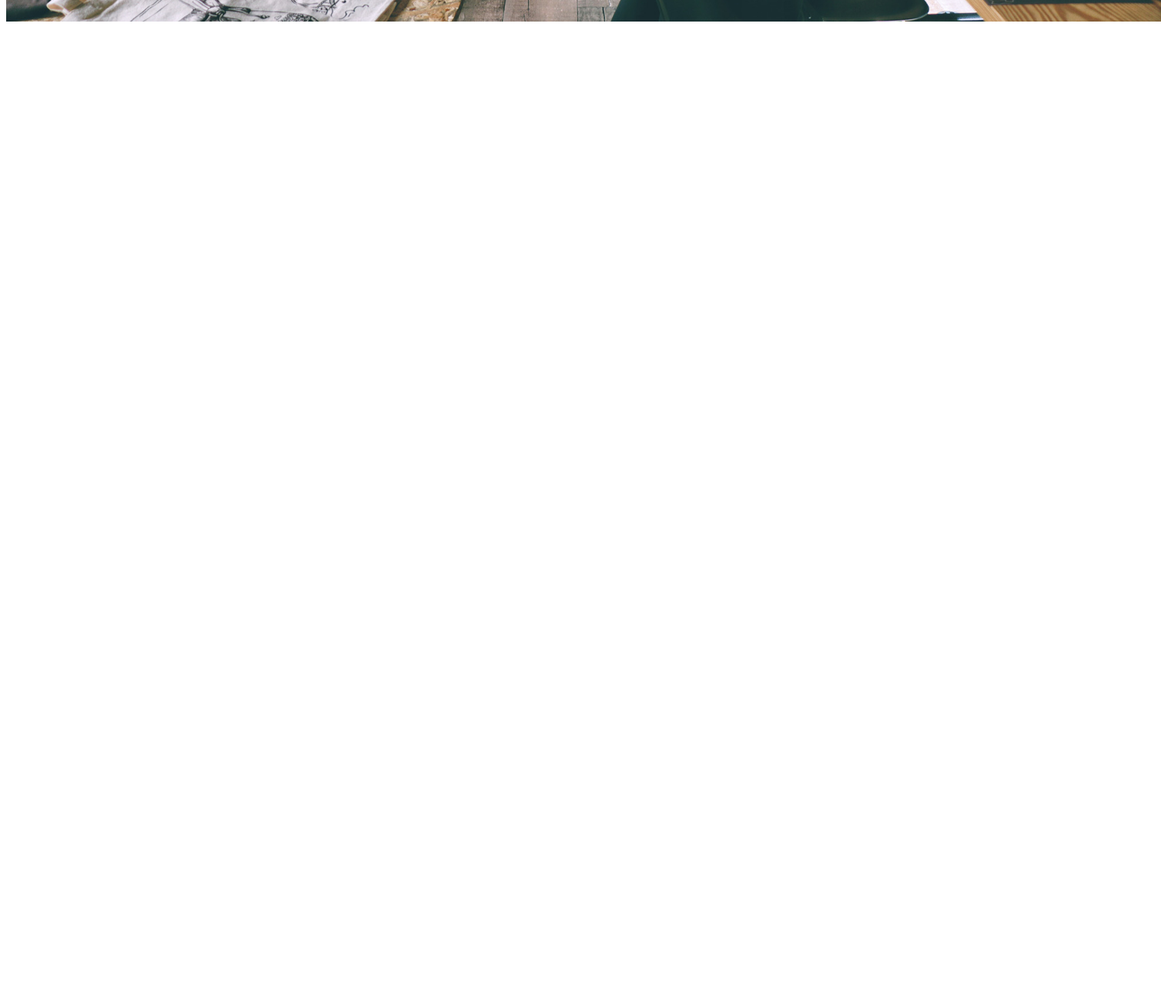
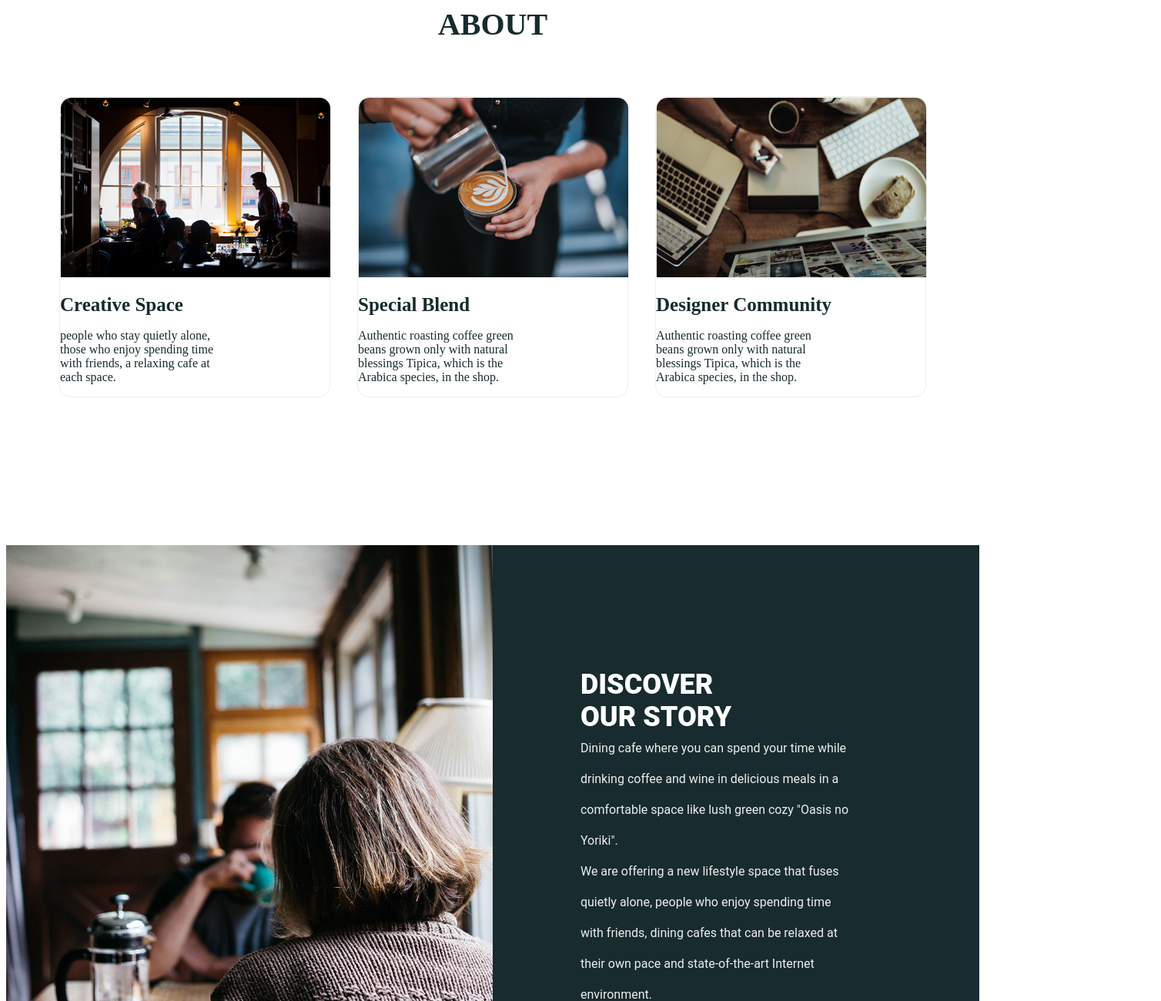
Before and after one commit to ayumiin/designcafe, a plain HTML site: page index.html in a window 1280 px wide. Shown: the part 980-2280 px from the top of the page at 77% size, 1508 px wide, since content can reach past the window. Before the commit the page ends 1008 px from the top, so only its background shows below. Drawn offline with Linux system fonts and the light colour scheme.

Commit message:
STORYまで

```diff
--- a/css/style.css
+++ b/css/style.css
@@ -1,20 +1,25 @@
+
+
 ul{
-    color: #eee;
+    color: #fff;
     margin-top: 0px;
     list-style: none;
     display: flex;
     justify-content:flex-end;
     margin-left: 950px;
     position: absolute;
+    font-family: 'Roboto', sans-serif;
 }
 
+
+
 li{
+    color: #fff;
     margin: 10px;
 }
 
 #slide{
     position: relative;
-    width: 100%;
 
 }
 
@@ -22,10 +27,145 @@ li{
     position: absolute;
     left: 0;
     top:0;
-    height: 1000px;
+    width: 100%;
+    height: 100vh;
+}
+
+#logo h{
+    position: absolute;
+    text-align: center;
+    width: 100%;
+    margin-top: 350px;
+    color: #fff;
+    font-size:90px;
+    font-weight: 900;
+    font-family: 'Roboto', sans-serif;
+}
+
+.main-visual{
+position: static;
+}
+
+#logo p{
+    position: absolute;
+    text-align: center;
+    color: #fff;
+    width: 100%;
+    margin-top: 460px;
+    font-size: 40px;
+    font-weight: 500;
+     font-family: 'Roboto', sans-serif;
 }
 
 
-.main-visual{
+.content{
+    padding-top: 980px;
+    overflow: hidden;
+    background: #fff;
+    height: 700px;
+    width: 100%;
+}
+
+#contents1 p{
+    color:#162b2e;
+}
+
+.top-title{
+    color:#162b2e;
+    text-align: center;
+    font-size:40px;
+    margin: 0;
+}
+
+.item1 h1{
+font-size: 25px;
+ color:#162b2e;
+}
+
+.item1 img{
+    border: #eee solid 1px;
+    border-radius: 15px 15px 0px 0px;
+}
+
+.item1{
+    width: 350px;
+    border: solid 1px #eee;
+    border-radius: 15px;
 
 }
+
+.item2 h1{
+     font-size: 25px;
+     color:#162b2e;
+}
+
+.item2 img{
+    border: #eee solid 1px;
+    border-radius: 15px 15px 0px 0px;
+}
+
+.item2{
+    width: 350px;
+    border: solid 1px #eee;
+    border-radius: 15px;
+    margin: 0px 35px;
+}
+
+.item3 h1{
+font-size: 25px;
+color:#162b2e;
+}
+
+.item3 img{
+    height: 233px;
+    border: #eee solid 1px;
+    border-radius: 15px 15px 0px 0px;
+}
+
+.item3{
+    width: 350px;
+    border: solid 1px #eee;
+    border-radius: 15px
+}
+
+.container{
+    width: 100%;
+    display: inline-flex;
+    justify-content: center;
+    margin-top: 70px;
+}
+
+#content1{
+    height: 100vh;
+}
+
+#contents2{
+    background-color: #182b2e;
+    padding-top: 0px;
+    height: 800px;
+
+}
+#contents2 h{
+    color: #fff;
+    text-align: center;
+    font-size: 36px;
+    font-family: 'Roboto', sans-serif;
+    font-weight: 900;
+}
+
+#contents2 p{
+    color: #eee;
+    font-size: 16px;
+    font-family: 'Roboto', sans-serif;
+    font-weight: 00;
+    margin: 0px;
+    line-height: 2.5;
+
+}
+
+.right-box{
+    margin-top: 160px ;
+    float: right;
+    margin-right: 170px;
+
+}
--- a/index.html
+++ b/index.html
@@ -3,14 +3,14 @@
 <head>
     <meta charset="UTF-8">
     <link rel="stylesheet" href="css/style.css">
+
+    <link href="https://fonts.googleapis.com/css?family=Open+Sans&display=swap" rel="stylesheet">
+
     <title>cafe site</title>
 </head>
 <body>
     <script src="js/jquery-3.4.1.min.js"></script>
     <script src="js/index.js"></script>
-
-    <div id ="header">
-
 
     <div class ="main-visual">
         <div id="slide">
@@ -21,31 +21,70 @@
             <img src="img/background04.jpg" alt="">
 
         </div>
+
+         <div id="logo">
             <h>Design Cafe</h>
             <p>Welcome to Designer</p>
-
-         <div class ="container">
+        </div>
+         <div id="navi">
             <nav>
                 <ul>
-                    <li><a href="./index.html" style="text-decoration: none">HOME</a></li>
+                    <li><a href="./index.html" style="text-decoration: none" color="#ffffff">HOME</a></li>
                     <li><a href="" style="text-decoration: none">ABOUT</a></li>
                     <li><a href="" style="text-decoration: none">STORY</a></li>
                     <li><a href="" style="text-decoration: none">ACCESS</a></li>
                 </ul>
             </nav>
         </div>
+        </div>
 
+        <div class ="content" id ="contents1">
+        <h1 class="top-title">ABOUT</h1>
+        <div class="container">
+            <div class="item1">
+             <img src="img/space.jpg" alt="" width="350">
+                <h1>Creative Space</h1>
+                <p>people who stay quietly alone,<br>
+                those who enjoy spending time<br>
+                    with friends, a relaxing cafe at<br>
+                    each space.
+
+                </p>
+            </div>
+            <div class="item2">
+             <img src="img/coffee.jpg" alt="" width="350">
+                <h1>Special Blend</h1>
+                <p>Authentic roasting coffee green<br>
+                    beans grown only with natural<br>
+                    blessings Tipica, which is the<br>
+                    Arabica species, in the shop.
+                </p>
+
+            </div>
+            <div class="item3">
+            <img src="img/designer.jpg" alt="" width="350">
+                <h1>Designer Community</h1>
+                <p>Authentic roasting coffee green<br>
+                    beans grown only with natural<br>
+                    blessings Tipica, which is the<br>
+                    Arabica species, in the shop.
+                </p>
+            </div>
+            </div>
+        </div>
+
+    <div class="content" id="contents2">
+        <img src="img/mind2.jpg" alt="" width="50%">
+        <div class="right-box">
+        <h>DISCOVER<br>OUR STORY</h>
+        <p>Dining cafe where you can spend your time while<br> drinking coffee and wine in delicious meals in a<br> comfortable space like lush green cozy "Oasis no<br> Yoriki".
+<br>
+We are offering a new lifestyle space that fuses<br>quietly alone, people who enjoy spending time<br>with friends, dining cafes that can be relaxed at<br>their own pace and state-of-the-art Internet <br>environment.
+
+        </p>
+    </div>
     </div>
 
-    <div class ="container">
-        <div id ="main">
-        <div class ="content" id ="contents1">
-        <h1 class="top-title">ABOUT</h1>
-        </div>
-        </div>
 
-    </div>
-
-    </div>
 </body>
 </html>
```
Also changed, not shown: README.md, img/mind2.jpg (added), 1 other file.
